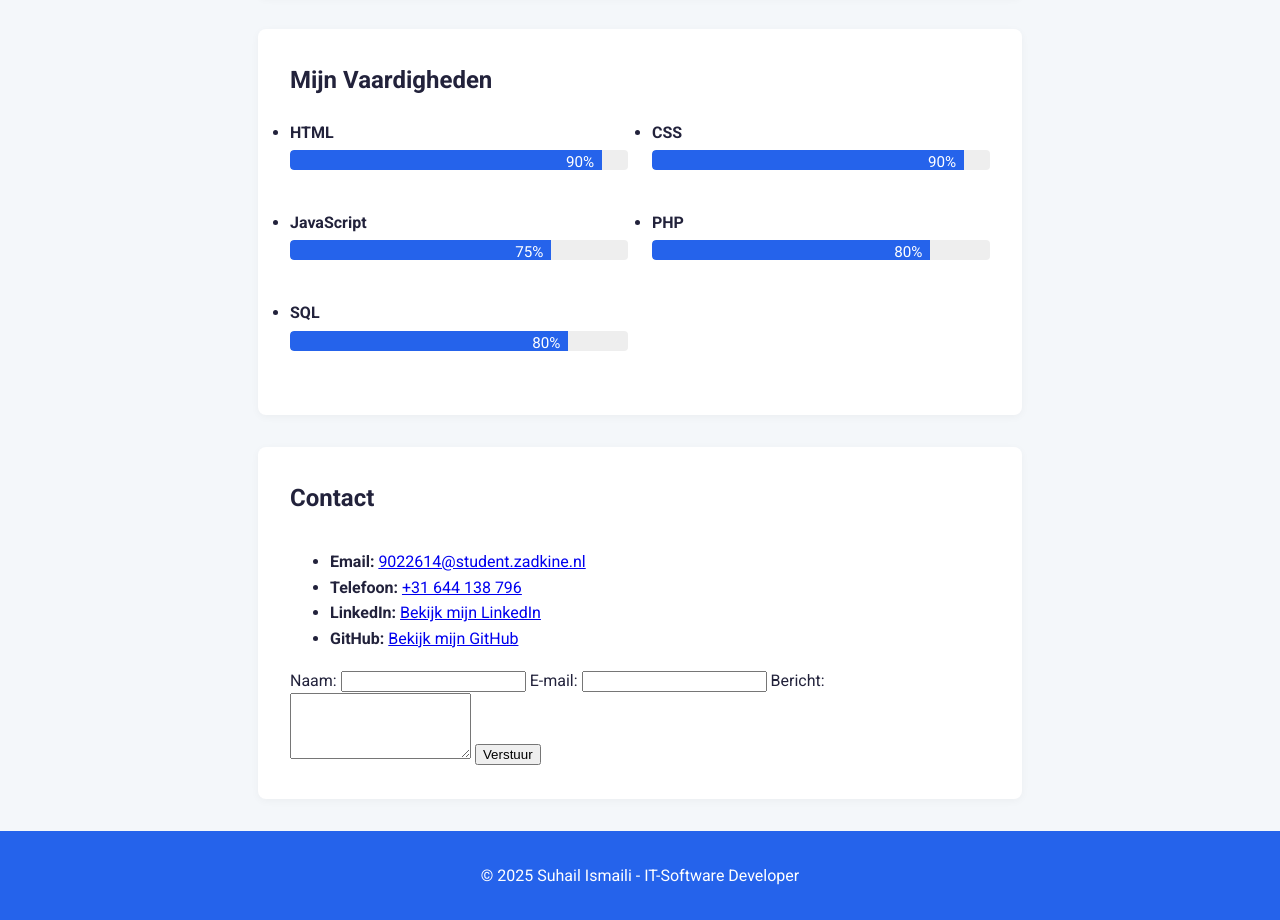
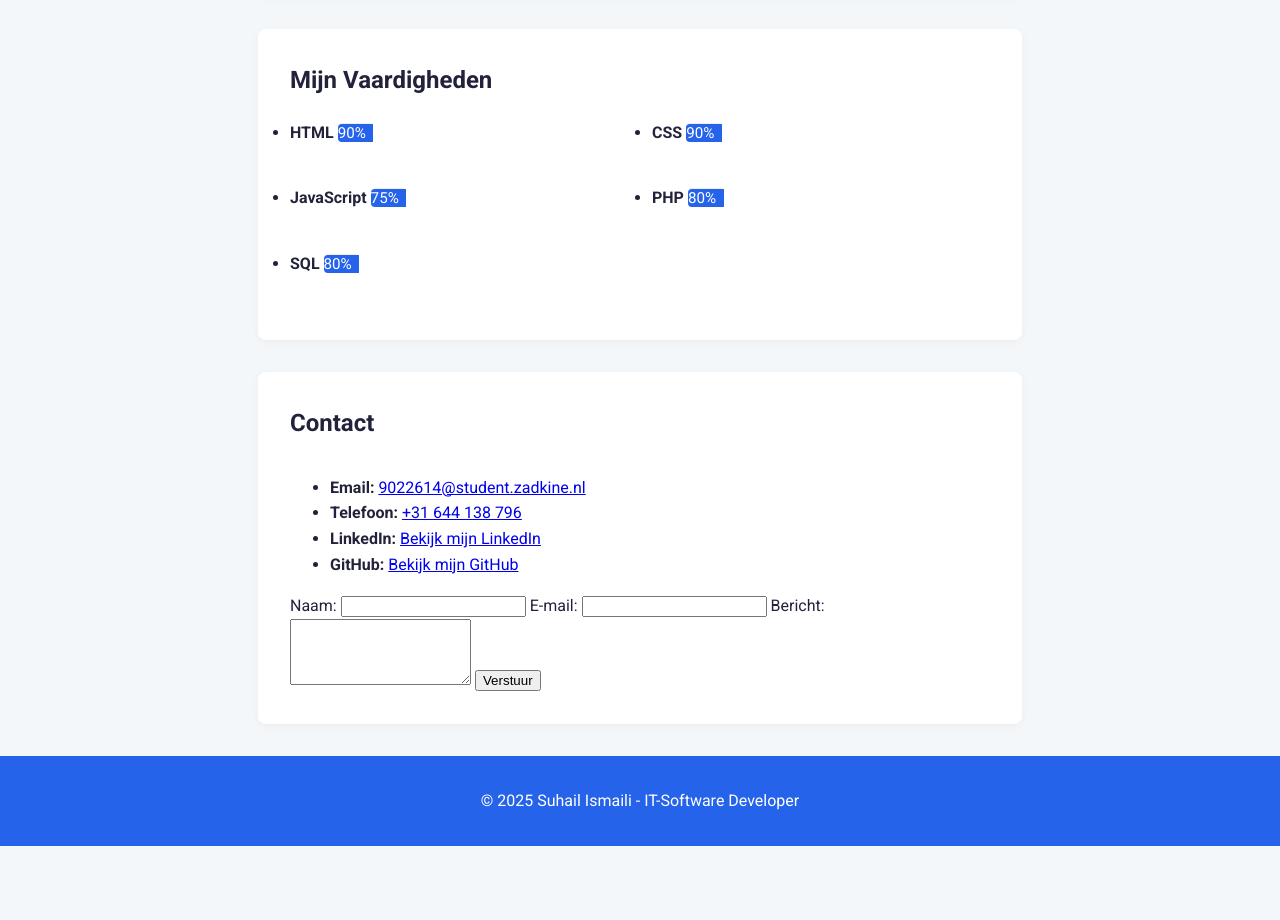
Before and after one commit to Suhailism49/frontend-keuzedeel, a plain HTML site: page portofolio/index.html in a window 1280 px wide. Shown: the part 922-1842 px from the top of the page. After the commit the page ends 1768 px from the top, so only its background shows below. Drawn offline with Linux system fonts and the light colour scheme.

Commit message:
Update index.html

```diff
--- a/portofolio/index.html
+++ b/portofolio/index.html
@@ -60,33 +60,33 @@
                 <!-- Elke skill heeft een naam en een voortgangsbalk -->
                 <li>
                     <span class="skill-name">HTML</span>
-                    <div class="skill-bar">
-                        <div class="skill-level" style="width: 90%;">90%</div>
-                    </div>
+                    <span class="skill-bar">
+                        <span class="skill-level" style="width: 90%;">90%</span>
+                    </span>
                 </li>
                 <li>
                     <span class="skill-name">CSS</span>
-                    <div class="skill-bar">
-                        <div class="skill-level" style="width: 90%;">90%</div>
-                    </div>
+                    <span class="skill-bar">
+                        <span class="skill-level" style="width: 90%;">90%</span>
+                    </span>
                 </li>
                 <li>
                     <span class="skill-name">JavaScript</span>
-                    <div class="skill-bar">
-                        <div class="skill-level" style="width: 75%;">75%</div>
-                    </div>
+                    <span class="skill-bar">
+                        <span class="skill-level" style="width: 75%;">75%</span>
+                    </span>
                 </li>
                 <li>
                     <span class="skill-name">PHP</span>
-                    <div class="skill-bar">
-                        <div class="skill-level" style="width: 80%;">80%</div>
-                    </div>
+                    <span class="skill-bar">
+                        <span class="skill-level" style="width: 80%;">80%</span>
+                    </span>
                 </li>
                 <li>
                     <span class="skill-name">SQL</span>
-                    <div class="skill-bar">
-                        <div class="skill-level" style="width: 80%;">80%</div>
-                    </div>
+                    <span class="skill-bar">
+                        <span class="skill-level" style="width: 80%;">80%</span>
+                    </span>
                 </li>
             </ul>
         </section>
```
